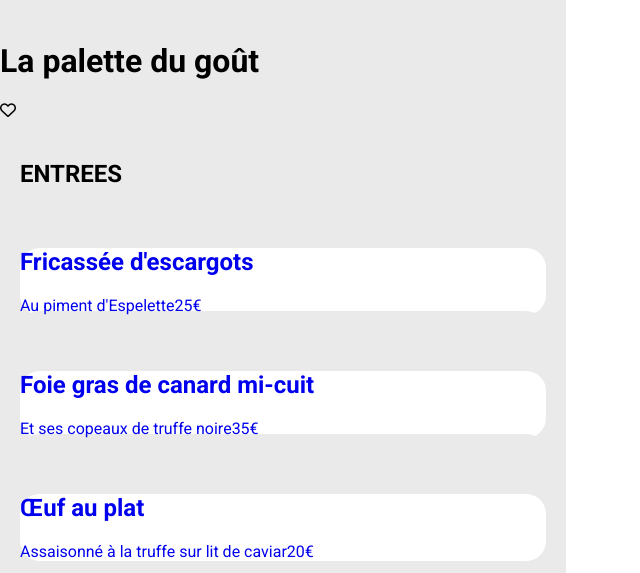
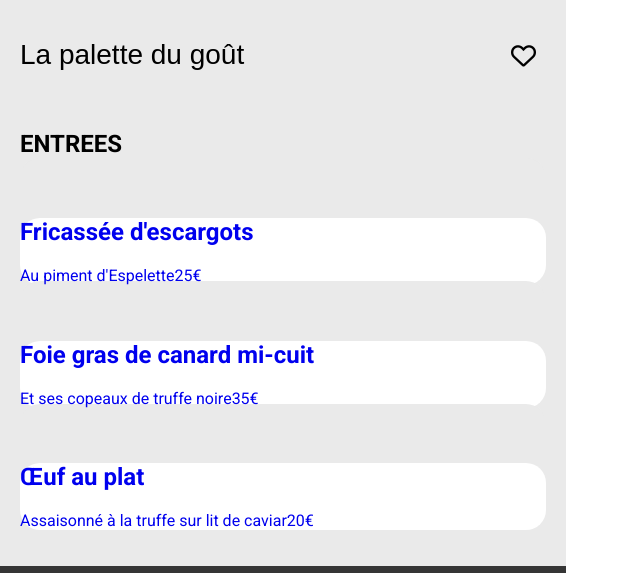
Before and after one commit to Josef1923/Projet3_Oh-My-Food, a website: page menu - La palette du goût.html in a window 1280 px wide. Shown: the part 527-1100 px from the top of the page, without its empty margins (0-640 px from the left). Drawn offline with Linux system fonts and the light colour scheme; a web font is replaced by a local one.

Commit message:
Maj titre menu1

```diff
--- a/SASS/_menulapalettedugout.scss
+++ b/SASS/_menulapalettedugout.scss
@@ -24,6 +24,25 @@ img {
     padding-top: 40px;
     margin-top: -20px;
 
+    .card {
+        display: flex;
+        justify-content: space-between;
+
+        h1 {
+        font-family: $title-font;
+        margin-left: 20px;
+        font-weight: 400;
+        font-size: 28px;
+        }
+
+        i {
+        font-size: 25px;
+        display: flex;
+        align-items: center;
+        margin-right: 30px;
+        }
+    }
+
     .entrées {
         padding: 20px;
     }
--- a/menu - La palette du goût.html
+++ b/menu - La palette du goût.html
@@ -27,9 +27,9 @@
         <main>
             <img src="./assets/images/jay-wennington-N_Y88TWmGwA-unsplash.jpg"alt="Image montrant le plat de la palette du goût">
             <div class="menu">
+                <div class="card">
                 <h1>La palette du goût</h1>
-                <div class="card-like">
-                    <i class="fa-regular fa-heart"></i>
+                <i class="fa-regular fa-heart"></i>
                 </div>
                     <div class="entrées">
                         <h2>ENTREES</h2>
```
Also changed, not shown: assets/CSS/stylesmain.css, 1 other file.
